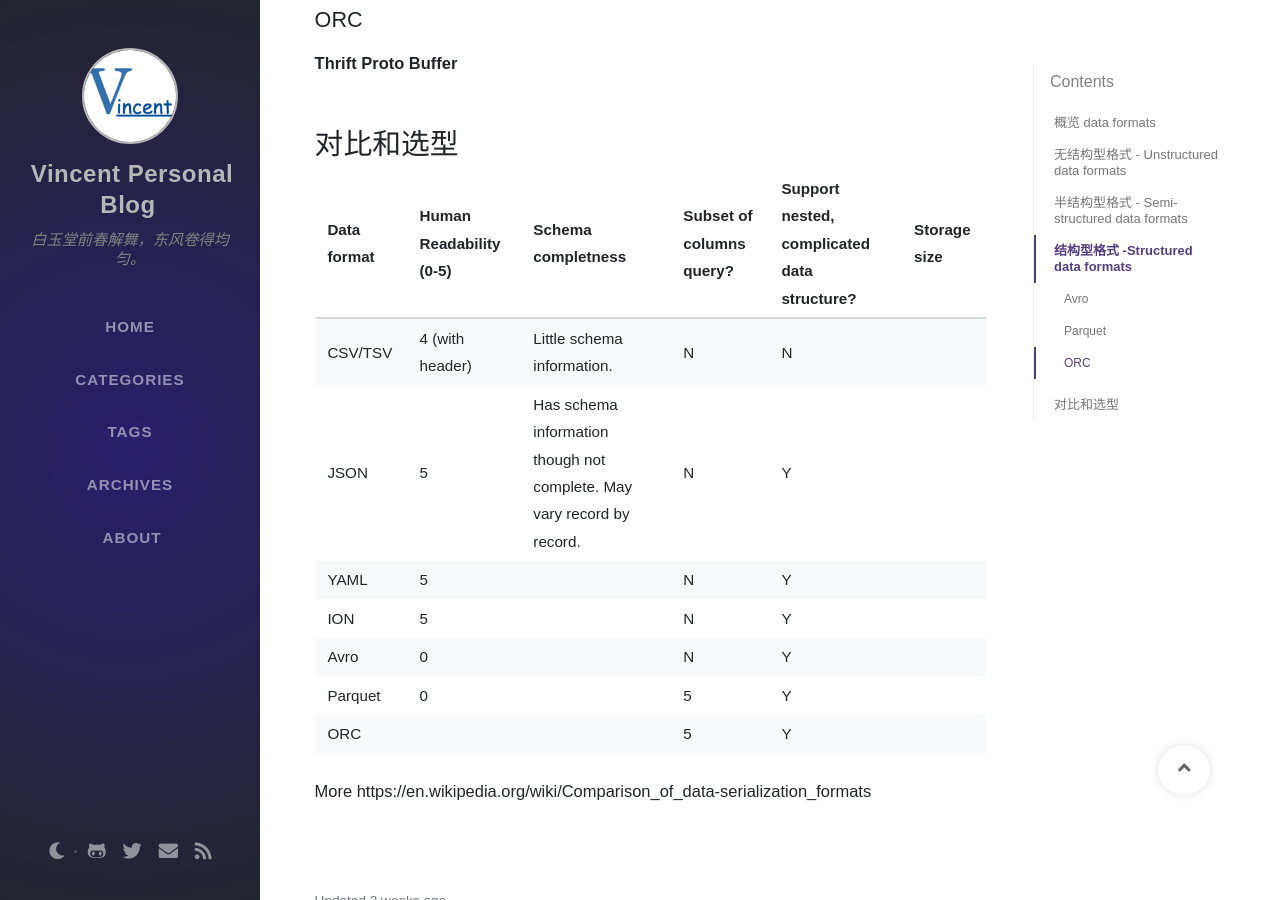
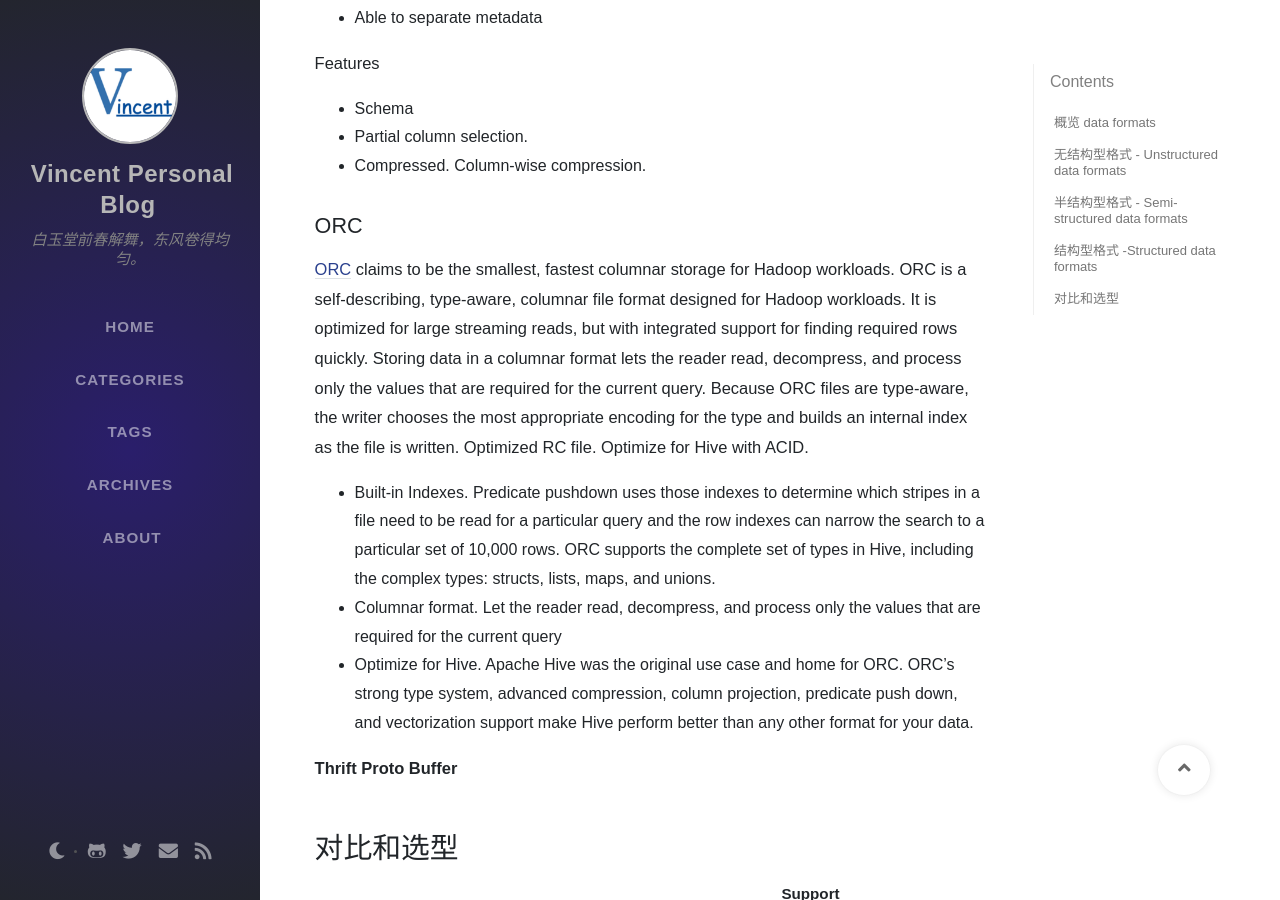
Before and after one commit to hpxstarry/hpxstarry.github.io, a Jekyll site: the page built from _posts/2020-03-04-data-formats-walk-through.md, in a window 1280 px wide and 900 px high, scrolled down 5042 px. Built offline with Jekyll 4.4.1, drawn with Linux system fonts in a browser that asks for light colours; nearby versions of some CDN libraries; some web fonts are replaced; comment, search, counter and statistics services are not loaded; some of the changed text lies outside the part shown.

Commit message:
Data formats

```diff
--- a/_posts/2020-03-04-data-formats-walk-through.md
+++ b/_posts/2020-03-04-data-formats-walk-through.md
@@ -15,6 +15,13 @@
 这篇博客将试图讨论如下问题
 * walk through 常见的数据序列化格式，并讨论它们的优缺点；
 * 选择数据类型，粗略的rule of thumb。
+
+Features we like
+* 跨语言
+* Schema
+* Human readable
+* Columnar
+* Document
 
 # 概览 data formats
 
@@ -156,6 +163,13 @@
 
 ## ORC
 
+[ORC](https://orc.apache.org/) claims to be the smallest, fastest columnar storage for Hadoop workloads. ORC is a self-describing, type-aware, columnar file format designed for Hadoop workloads. It is optimized for large streaming reads, but with integrated support for finding required rows quickly. Storing data in a columnar format lets the reader read, decompress, and process only the values that are required for the current query. Because ORC files are type-aware, the writer chooses the most appropriate encoding for the type and builds an internal index as the file is written. Optimized RC file. Optimize for Hive with ACID.
+
+* Built-in Indexes. Predicate pushdown uses those indexes to determine which stripes in a file need to be read for a particular query and the row indexes can narrow the search to a particular set of 10,000 rows. ORC supports the complete set of types in Hive, including the complex types: structs, lists, maps, and unions.
+* Columnar format. Let the reader read, decompress, and process only the values that are required for the current query
+* Optimize for Hive. Apache Hive was the original use case and home for ORC. ORC’s strong type system, advanced compression, column projection, predicate push down, and vectorization support make Hive perform better than any other format for your data.
+
+
 
 **Thrift**
 **Proto Buffer**
```
